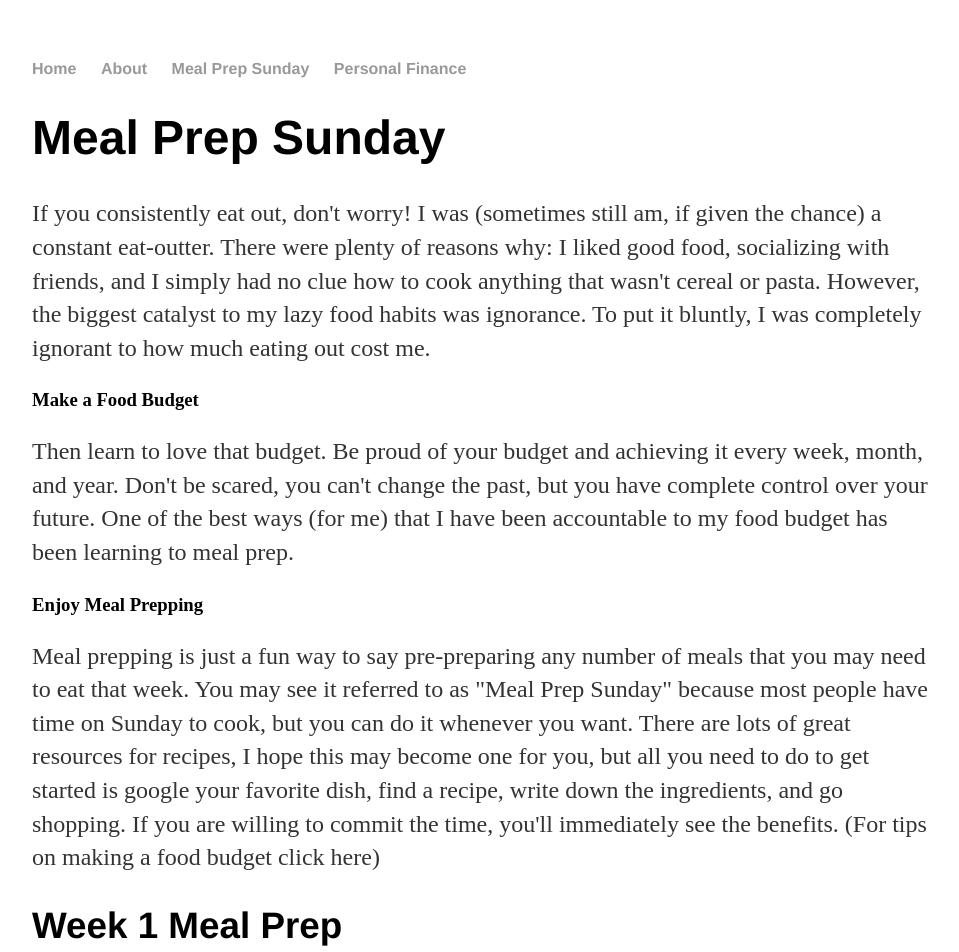
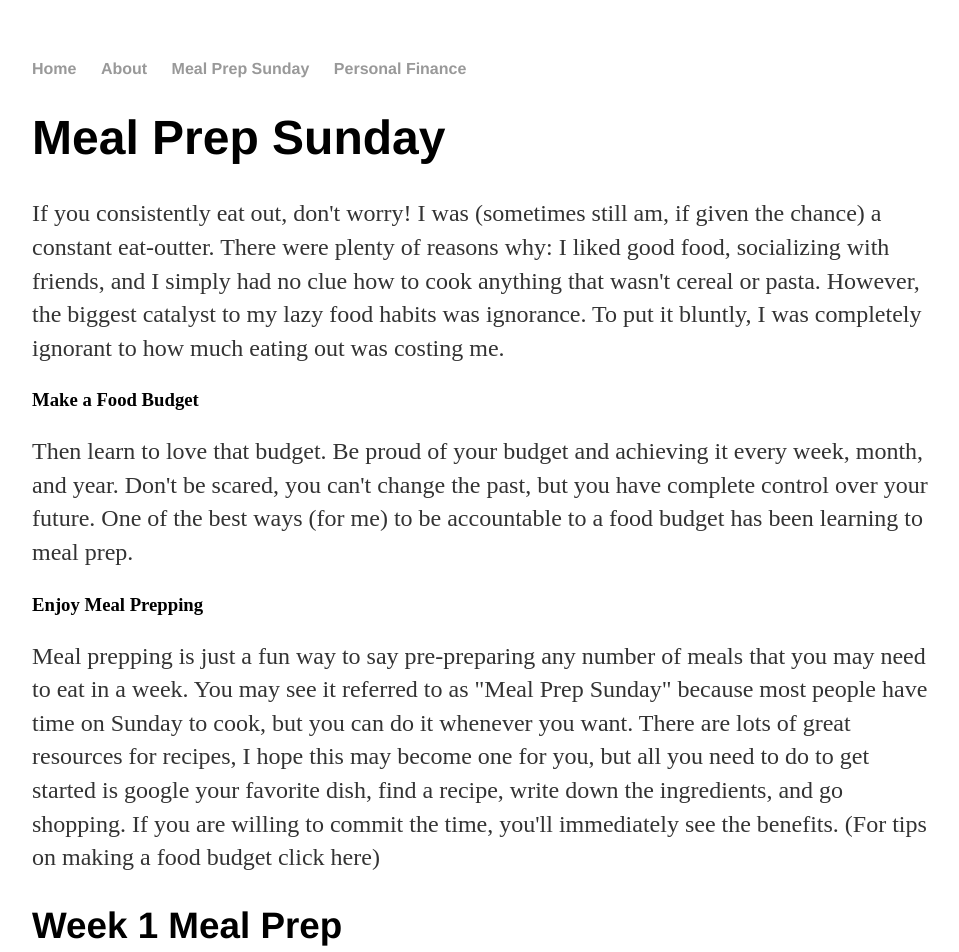
Before and after one commit to flippenemily/underwriteyourlife.github.io, a Jekyll site: the page built from mealprep/index.html, in a window 1280 px wide and 1400 px high. Shown: the top 952 px of the window, without its empty margins (160-1119 px from the left). Built offline with Jekyll 4.4.1, drawn with Linux system fonts in a browser that asks for light colours; some of the changed text lies outside the part shown.

Commit message:
Update index.html

```diff
--- a/mealprep/index.html
+++ b/mealprep/index.html
@@ -9,16 +9,16 @@ title: Meal Prep Posts
 <p> If you consistently eat out, don't worry! I was (sometimes still am, if given the chance)
 	a constant eat-outter. There were plenty of reasons why: I liked good food, socializing with friends, and I simply had no clue
 	how to cook anything that wasn't cereal or pasta. However, the biggest catalyst to my lazy food habits was ignorance. To put it
-	bluntly, I was completely ignorant to how much eating out cost me.
+	bluntly, I was completely ignorant to how much eating out was costing me.
 	<break />
 	<break />
 <h3> Make a Food Budget </h3>
 <p> Then learn to love that budget. Be proud of your budget and achieving it every week, month, and year. Don't be scared, you can't change
-	the past, but you have complete control over your future. One of the best ways (for me) that I have been accountable to my food
+	the past, but you have complete control over your future. One of the best ways (for me) to be accountable to a food
 	budget has been learning to meal prep. </p>
 
 <h3> Enjoy Meal Prepping </h3>
-<p> Meal prepping is just a fun way to say pre-preparing any number of meals that you may need to eat that week. You may see it referred
+<p> Meal prepping is just a fun way to say pre-preparing any number of meals that you may need to eat in a week. You may see it referred
 	to as "Meal Prep Sunday" because most people have time on Sunday to cook, but you can do it whenever you want. There are lots of
 	great resources for recipes, I hope this may become one for you, but all you need to do to get started is google your favorite
 	dish, find a recipe, write down the ingredients, and go shopping. If you are willing to commit the time, you'll immediately see
```
Also changed, not shown: other parts of mealprep/index.html (+2 -2 lines).
